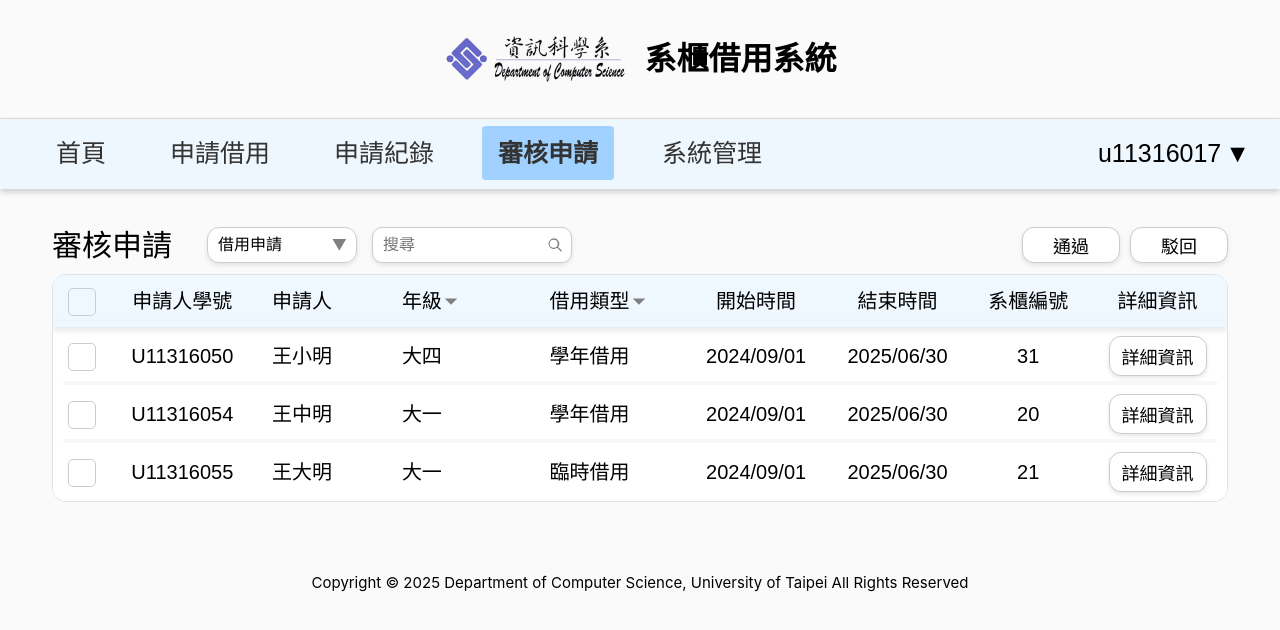
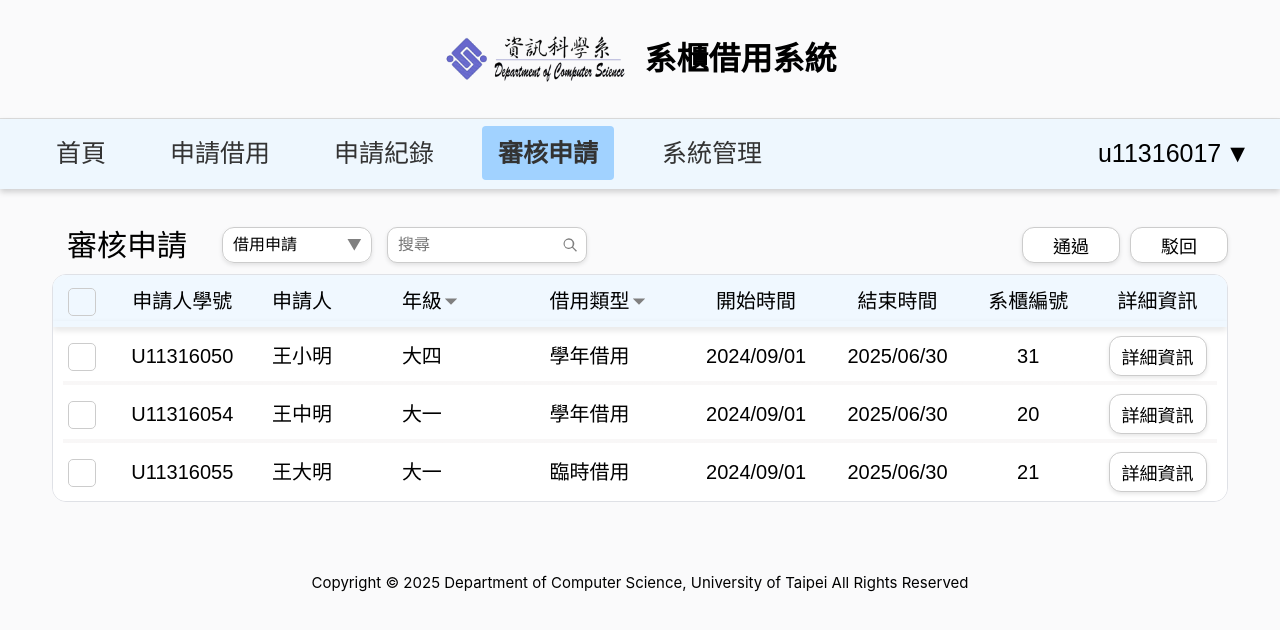
Before and after one commit to UTCS-G505/Locker-borrow-system-Frontend, a Vue app: page /review in a window 1280 px wide. Shown: the top 630 px of the page. Built offline with nearby package versions, Linux system fonts and the light colour scheme.

Commit message:
fix : 標題位置

```diff
--- a/src/views/ReviewView.vue
+++ b/src/views/ReviewView.vue
@@ -113,8 +113,6 @@
             <th>結束時間</th>
             <th>系櫃編號</th>
             <th>詳細資訊</th>
-            <!-- <th v-if="selectedType === '借用' && !isMobile">駁回</th>
-            <th v-if="selectedType === '借用' && !isMobile">通過</th> -->
             <th v-if="selectedType === '審核'">
               <select v-model="statusFilter" class="dropdown2">
                 <option value="">狀態</option>
@@ -154,15 +152,6 @@
               <td>{{ item.endTime }}</td>
               <td>{{ item.cabinet }}</td>
               <td><button class="info">詳細資訊</button></td>
-              <!-- <td v-if="selectedType === '借用' && !isMobile">
-                <button class="info" @click="rejectApplication(item)">駁回</button>
-              </td> -->
-              <!-- <td v-if="selectedType === '借用' ">
-                <label class="custom-checkbox">
-                  <input type="checkbox" v-model="approvalSelections" :value="item.id" />
-                  <span></span>
-                </label>
-              </td> -->
               <td v-if="selectedType === '審核'">
                 <span class="status-tag" :class="statusColor(item.status)">
                   {{ item.status }}
@@ -268,24 +257,6 @@ const filteredApplications = computed(() => {
   });
 });
 
-// 通過核准 (桌面)
-// function submitApprovals() {
-//   approvalSelections.value.forEach((id) => {
-//     const app = applications.find((a) => a.id === id);
-//     if (app && app.status === "審核中") {
-//       app.status = "借用中";
-//     }
-//   });
-//   approvalSelections.value = [];
-// }
-
-// 駁回處理 (桌面)
-// function rejectApplication(app) {
-//   if (app.status === "審核中") {
-//     app.status = "已駁回";
-//   }
-// }
-
 function statusColor(status) {
   switch (status) {
     case "借用中":
@@ -319,7 +290,6 @@ window.addEventListener("resize", () => {
   isMobile.value = (w <= 864 );
 });
 
-// 手機版勾選集合
 const mobileSelections = ref([]);
 
 // 手機版 批次通過 / 批次駁回（用 mobileSelections）
@@ -408,6 +378,7 @@ html, body {
   font-size: 30px;
   color: black;
   margin: 0;
+  margin-left: 15px;
 }
 
 .header-bar {
```
